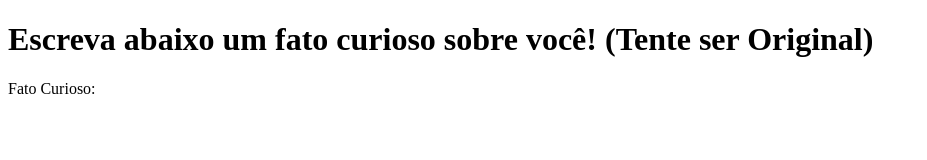
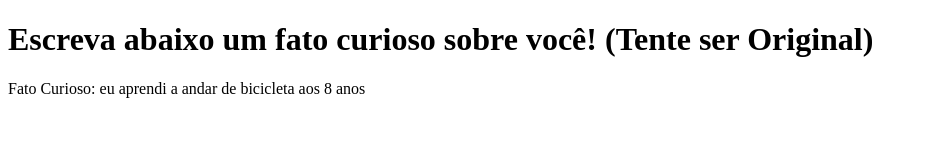
Before and after one commit to Ferreira048/Pratica, a plain HTML site: page index.html in a window 1280 px wide. Shown: the whole page, without its empty margins (0-927 px from the left). Drawn offline with Linux system fonts and the light colour scheme.

Commit message:
luansantana

```diff
--- a/index.html
+++ b/index.html
@@ -7,6 +7,6 @@
 </head>
 <body>
     <h1>Escreva abaixo um fato curioso sobre você! (Tente ser Original)</h1>
-    <p>Fato Curioso: </p>
+    <p>Fato Curioso: eu aprendi a andar de bicicleta aos 8 anos</p>
 </body>
 </html>
```
